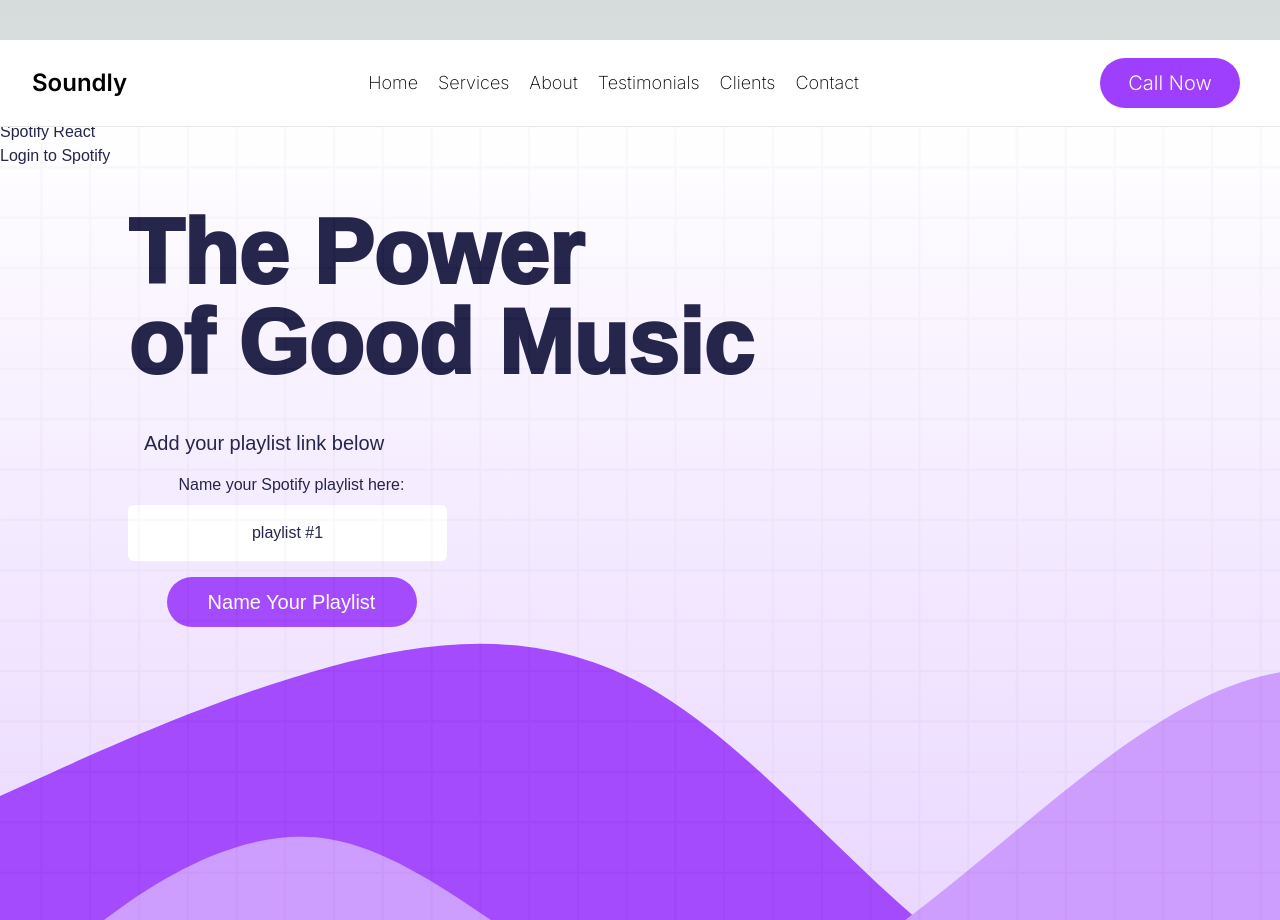
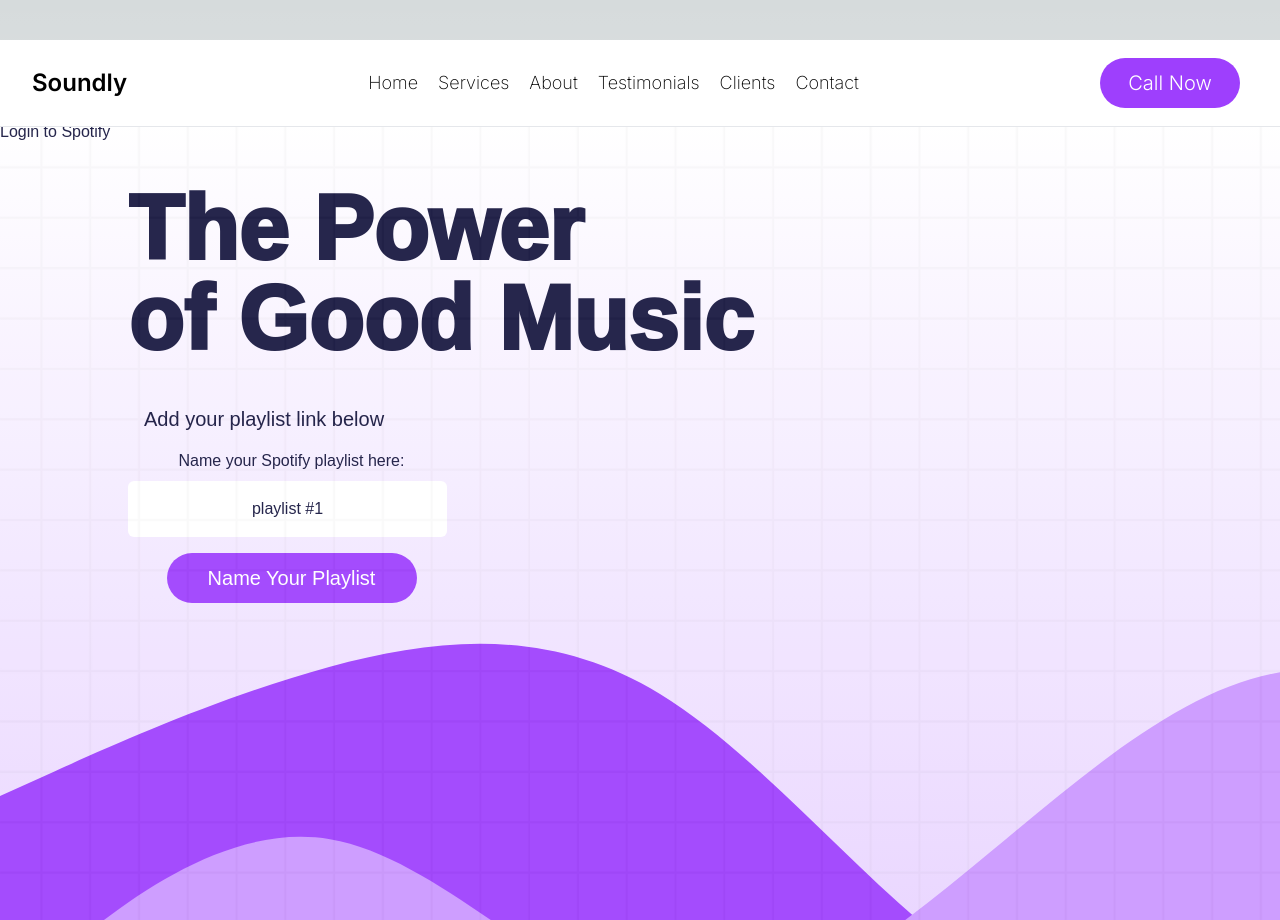
Before and after one commit to Njoe00/Youtube-PlayList-To-Spotify-Converter, a Next.js app: page / in a window 1280 px wide. Built offline with nearby package versions, Linux system fonts and the light colour scheme; a web font is replaced by a local one; what ldrs would draw is missing.

Commit message:
adding more styling to align

```diff
--- a/src/app/page.tsx
+++ b/src/app/page.tsx
@@ -55,6 +55,7 @@ export default function Home() {
   const [playListId, setPlayListId] = useState<string>();
   const [playListItem, setPlayListItem] = useState<playListItemObj[]>([]);
   const [spotifyPlayListId, setSpotifyPlayListId] = useState("");
+
   useEffect(() => {
     const hash = window.location.hash;
     let token: string | null = window.localStorage.getItem("token");
@@ -154,7 +155,6 @@ export default function Home() {
       <main className="bg-square-pattern h-screen w-screen text-main-text-color bg-cover font-serif">
         <div className="bg-gradient-to-b from-white to-purple-200 h-screen opacity-[.93]">
           <div className="bg-wave-pattern h-full w-full">
-            <h1>Spotify React</h1>
             {!token ? (
               <a
                 className=""
--- a/src/app/youtubeplaylist/page.tsx
+++ b/src/app/youtubeplaylist/page.tsx
@@ -55,8 +55,7 @@ export default function YoutubePlaylistTitles({
   };
 
   return (
-    <div className="pl-32 z-40 pt-2">
-      <div className="flex">
+    <div className="pl-32 z-40 pt-2 flex">
       <div className="flex-col flex items-center">
         <h1>Copy Youtube playlist URL and paste here:</h1>
         <input
@@ -96,6 +95,5 @@ export default function YoutubePlaylistTitles({
         )}
       </div>
     </div>
-    </div>
   );
 }
```
Lines whose indentation alone changed are shown as unchanged.
